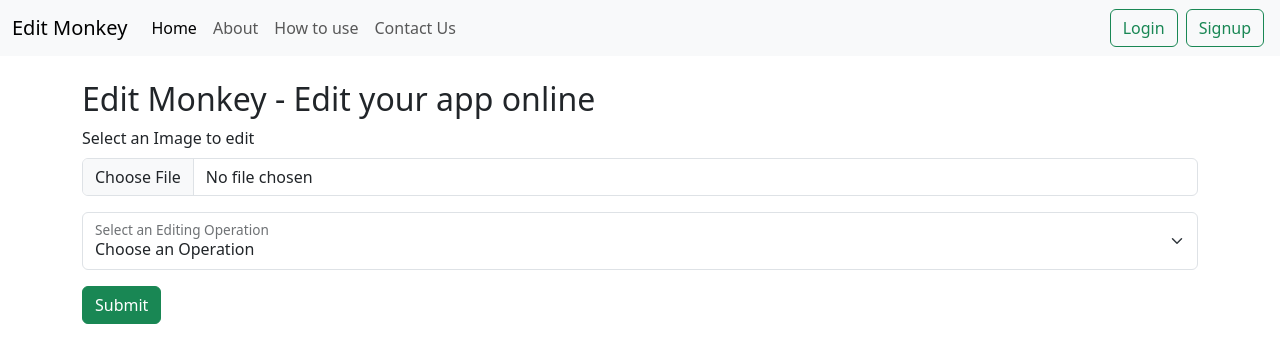
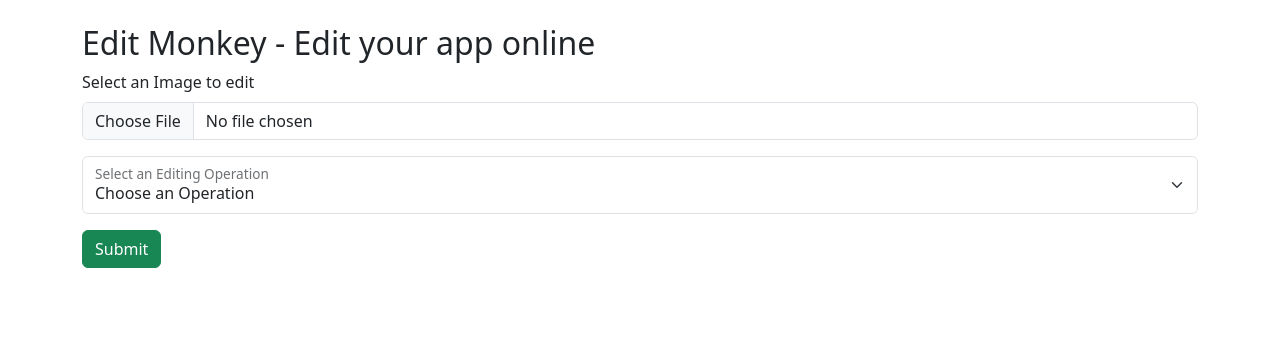
Before and after one commit to muditkothari19/flask-image-editor, a Flask app: page / in a window 1280 px wide. Shown: the top 363 px of the page. Run offline with Flask 3, Linux system fonts and the light colour scheme.

Commit message:
Update index.html
Signed-off-by: Mudit Kothari <127036380+muditkothari19@users.noreply.github.com>

```diff
--- a/templates/index.html
+++ b/templates/index.html
@@ -4,43 +4,12 @@
 <head>
     <meta charset="utf-8">
     <meta name="viewport" content="width=device-width, initial-scale=1">
-    <title>Edit Monkey - Edit your images online</title>
+    <title>Edit Image- Edit your images online</title>
     <link href="https://cdn.jsdelivr.net/npm/bootstrap@5.3.0-alpha3/dist/css/bootstrap.min.css" rel="stylesheet"
         integrity="sha384-KK94CHFLLe+nY2dmCWGMq91rCGa5gtU4mk92HdvYe+M/SXH301p5ILy+dN9+nJOZ" crossorigin="anonymous">
 </head>
 
 <body>
-    <nav class="navbar navbar-expand-lg bg-body-tertiary">
-        <div class="container-fluid">
-            <a class="navbar-brand" href="/">Edit Monkey</a>
-            <button class="navbar-toggler" type="button" data-bs-toggle="collapse"
-                data-bs-target="#navbarSupportedContent" aria-controls="navbarSupportedContent" aria-expanded="false"
-                aria-label="Toggle navigation">
-                <span class="navbar-toggler-icon"></span>
-            </button>
-            <div class="collapse navbar-collapse" id="navbarSupportedContent">
-                <ul class="navbar-nav me-auto mb-2 mb-lg-0">
-                    <li class="nav-item">
-                        <a class="nav-link active" aria-current="page" href="/">Home</a>
-                    </li>
-                    <li class="nav-item">
-                        <a class="nav-link" href="/about">About</a>
-                    </li>
-                    <li class="nav-item">
-                        <a class="nav-link" href="/how">How to use</a>
-                    </li>
-                    <li class="nav-item">
-                        <a class="nav-link" href="/contact">Contact Us</a>
-                    </li>
-
-                </ul>
-                <div class="d-flex" role="search">
-                    <button class="btn btn-outline-success mx-1" type="submit">Login</button>
-                    <button class="btn btn-outline-success mx-1" type="submit">Signup</button>
-                </div>
-            </div>
-        </div>
-    </nav>
 
     {% with messages = get_flashed_messages(with_categories=true) %}
     {% if messages %}
```
